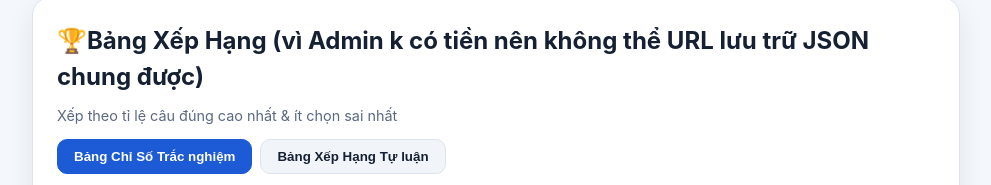
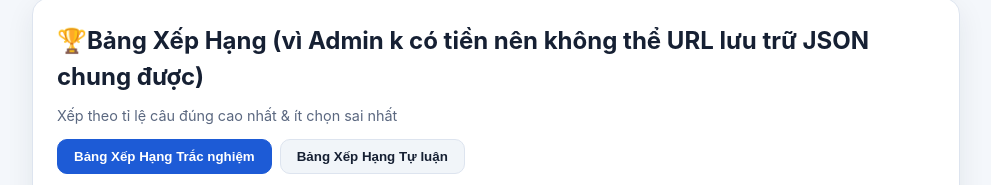
Before and after one commit to lbaolong9264992-pixel/OnTap-RungChuongVang-LBL9a3, a plain HTML site: page index.html in a window 1280 px wide. Shown: the part 819-1004 px from the top of the page, without its empty margins (144-1135 px from the left). Drawn offline with Linux system fonts and the light colour scheme.

Commit message:
Update index.html

```diff
--- a/index.html
+++ b/index.html
@@ -1215,7 +1215,7 @@
       </div>
 
       <div class="leaderboard-tabs">
-        <button id="tab-lb-mc" class="lb-tab-btn active" type="button">Bảng Chỉ Số Trắc nghiệm</button>
+        <button id="tab-lb-mc" class="lb-tab-btn active" type="button">Bảng Xếp Hạng Trắc nghiệm</button>
         <button id="tab-lb-essay" class="lb-tab-btn" type="button">Bảng Xếp Hạng Tự luận</button>
       </div>
 
```
